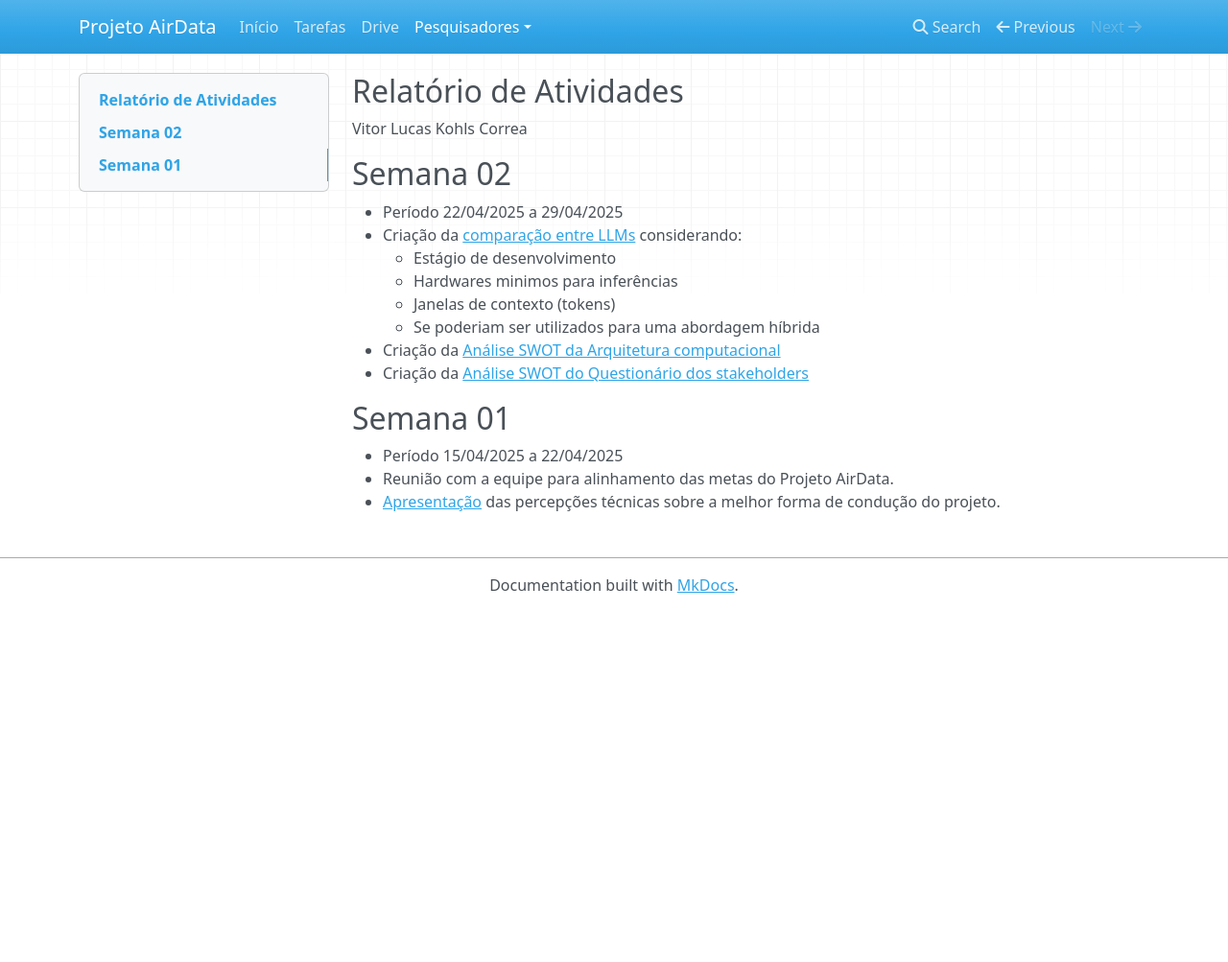
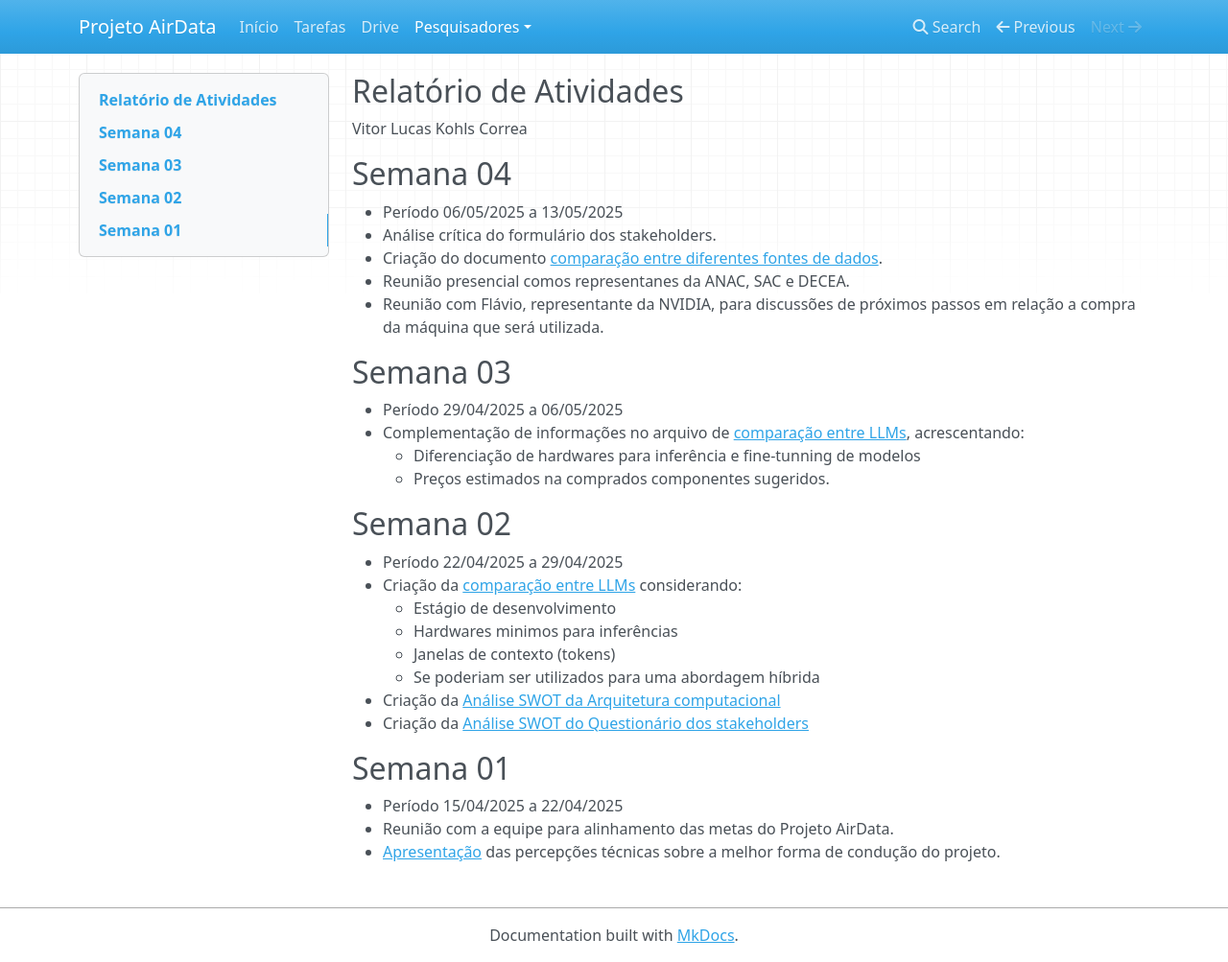
Before and after one commit to projetoairdata/web, an MkDocs documentation site: the page built from docs/pesquisadores/vitor_correa.md, in a window 1280 px wide and 1003 px high. Shown: the whole window at 96% size. Built offline with MkDocs 1.6.1, drawn with Linux system fonts in a browser that asks for light colours; nearby versions of some CDN libraries.

Commit message:
Update vitor_correa.md

```diff
--- a/docs/pesquisadores/vitor_correa.md
+++ b/docs/pesquisadores/vitor_correa.md
@@ -2,6 +2,20 @@
 
 Vitor Lucas Kohls Correa
 
+## Semana 04
+
+- Período 06/05/2025 a 13/05/2025
+- Análise crítica do formulário dos stakeholders.
+- Criação do documento [comparação entre diferentes fontes de dados](https://docs.google.com/document/d/1HLMnlbZt8ylXIzrRr6MoVh8U-bWIBty7plvWBsPPBy0/edit?usp=sharing).
+- Reunião presencial comos representanes da ANAC, SAC e DECEA.
+- Reunião com Flávio, representante da NVIDIA, para discussões de próximos passos em relação a compra da máquina que será utilizada.
+
+## Semana 03
+
+- Período 29/04/2025 a 06/05/2025
+- Complementação de informações no arquivo de [comparação entre LLMs](https://docs.google.com/spreadsheets/d/1QK12rzyuw98Bhg_oBESuXXyWgKENzEIPYtpncSDnUh0/edit?usp=sharing), acrescentando:
+    - Diferenciação de hardwares para inferência e fine-tunning de modelos
+    - Preços estimados na comprados componentes sugeridos.
 
 ## Semana 02
 
```
